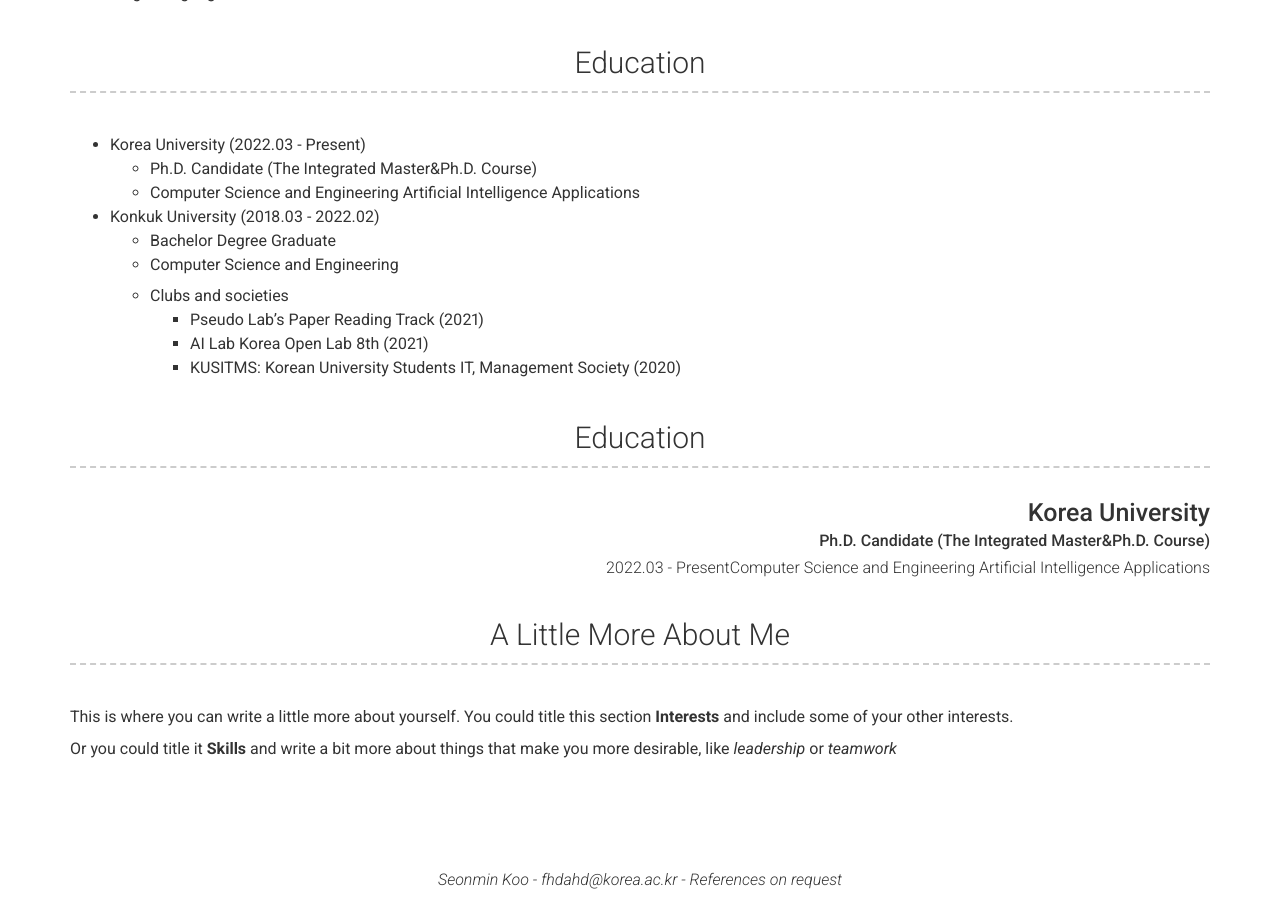
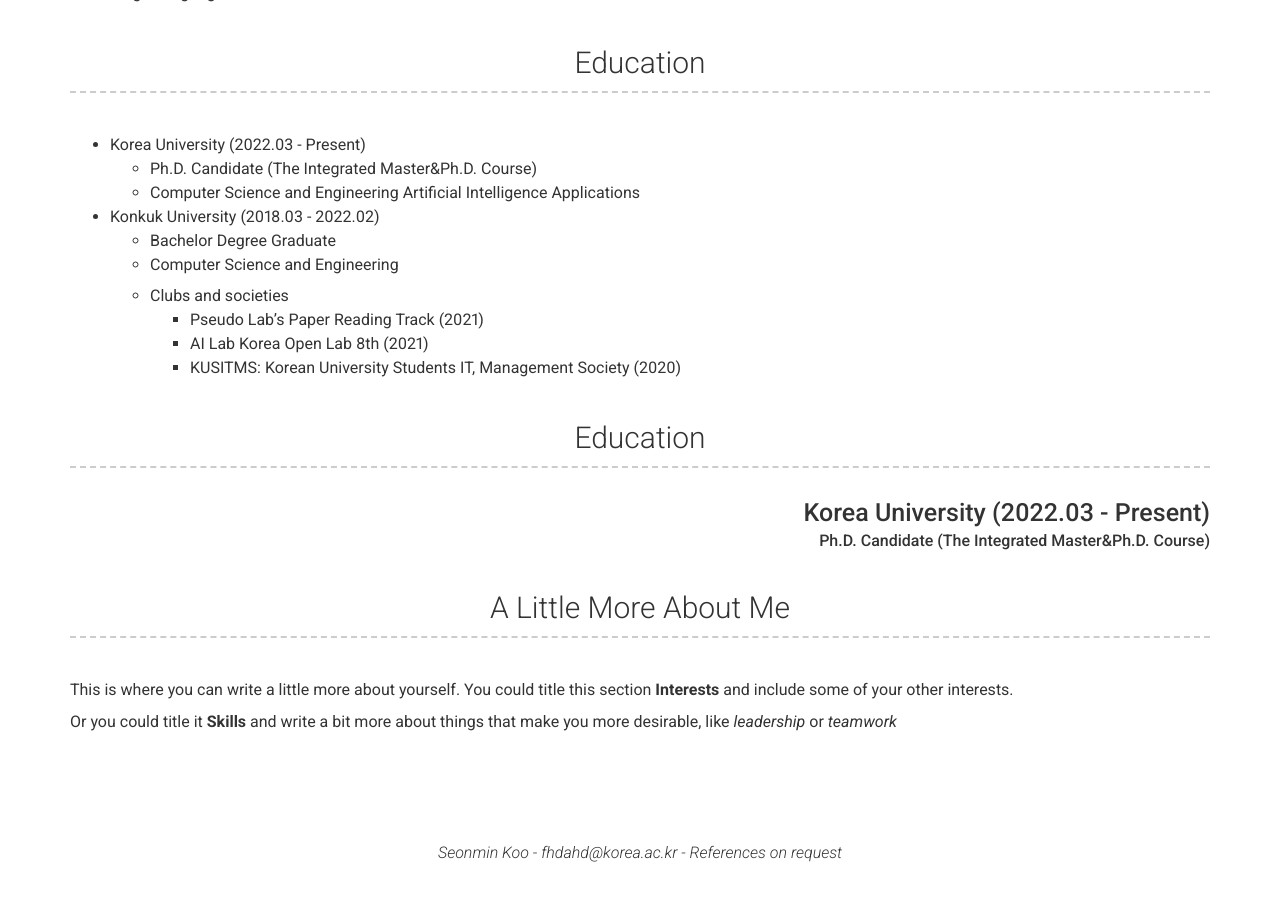
Before and after one commit to seonminkoo/seonminkoo.github.io, a Jekyll site: the page built from index.md, in a window 1280 px wide and 900 px high, scrolled down 980 px. Built offline with Jekyll 4.4.1, drawn with Linux system fonts in a browser that asks for light colours; nearby versions of some CDN libraries; after the commit the page ends 1853 px from its top, so only the background shows below that; part of the change alters nothing that is shown.

Commit message:
Update _config.yml

```diff
--- a/_config.yml
+++ b/_config.yml
@@ -92,11 +92,12 @@ content:
     layout: list
     content:
       - layout: top-right
-        title: Korea University
+        title: Korea University (2022.03 - Present)
         sub_title: Ph.D. Candidate (The Integrated Master&Ph.D. Course)
-        caption:
-          - 2022.03 - Present
+        content: |
           - Computer Science and Engineering Artificial Intelligence Applications
+        # caption:
+          # - Computer Science and Engineering Artificial Intelligence Applications
         # quote: >
         #   Computer Science and Engineering Artificial Intelligence Applications
         # description: | # this will include new lines to allow paragraphs
```
